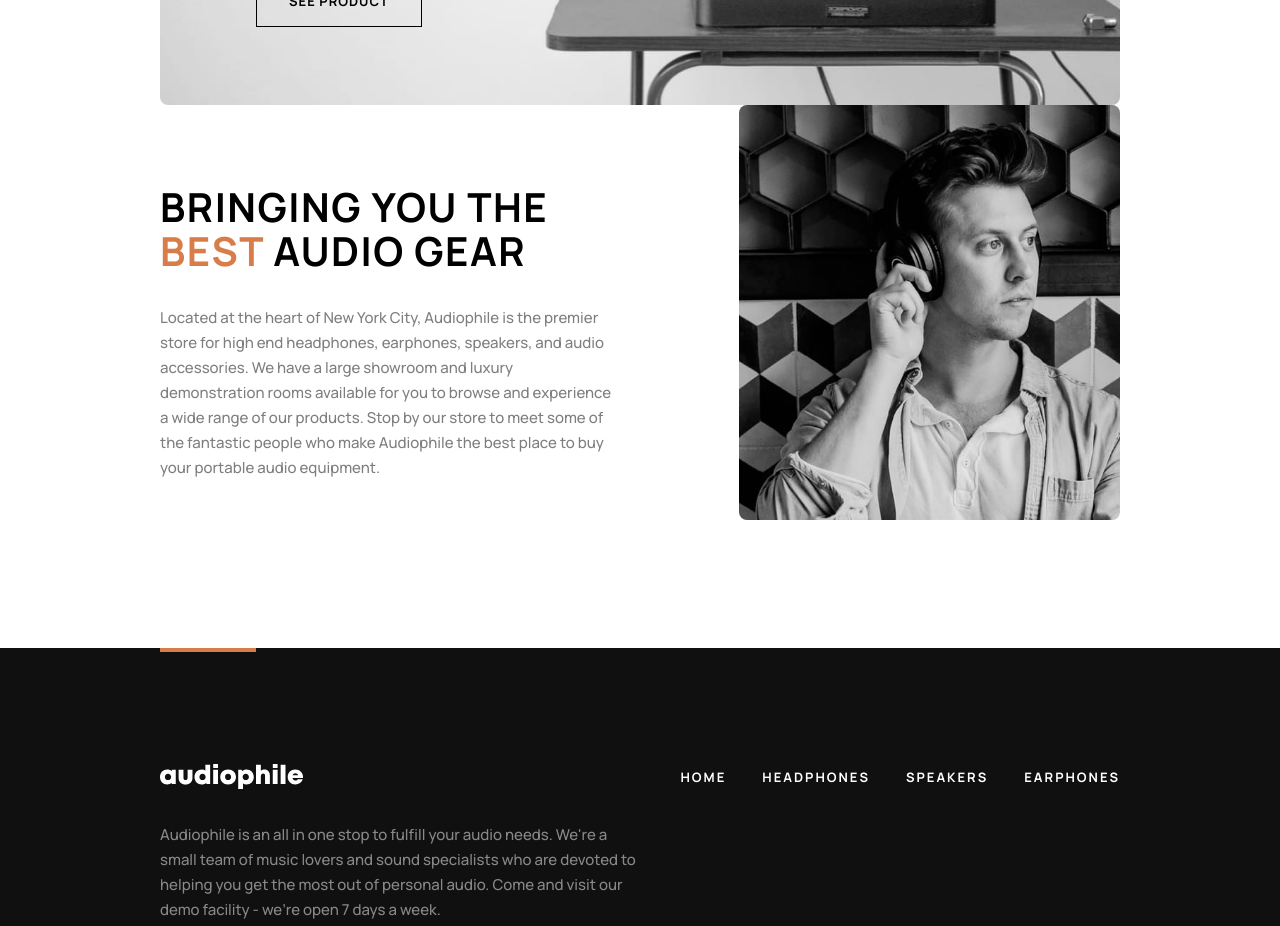
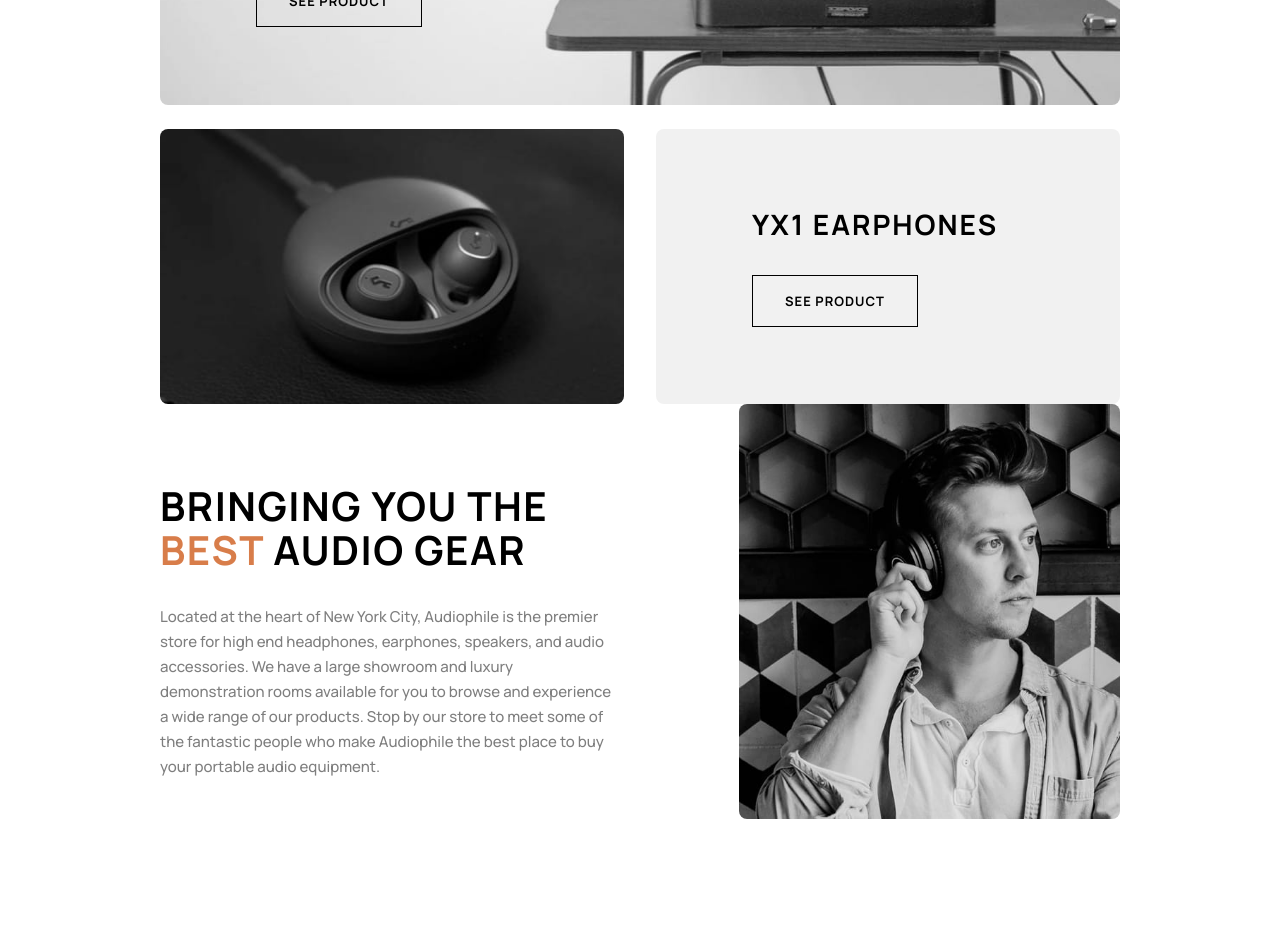
Before and after one commit to ngeorge07/audiophile-website, a Next.js app: page / in a window 1280 px wide. Shown: the part 1640-2566 px from the top of the page. Built offline with nearby package versions, Linux system fonts and the light colour scheme.

Commit message:
feat: build third featured product card

```diff
--- /dev/null
+++ b/components/cards/home-cards/third-featured/ThirdFeatured.mocks.ts
@@ -0,0 +1,7 @@
+import { IThirdFeatured } from './ThirdFeatured';
+
+const base: IThirdFeatured = {};
+
+export const mockThirdFeaturedProps = {
+  base,
+};
--- /dev/null
+++ b/components/cards/home-cards/third-featured/ThirdFeatured.tsx
@@ -0,0 +1,35 @@
+import Image from 'next/image';
+import useWindowWidth from '../../../../utils/useWindowWidth';
+import PrimaryButton from '../../../buttons/primary-button/PrimaryButton';
+
+export interface IThirdFeatured {}
+
+const ThirdFeatured: React.FC<IThirdFeatured> = () => {
+  const { screenWidth } = useWindowWidth();
+  const imagePath =
+    screenWidth < 600 ? 'mobile' : screenWidth < 1050 ? 'tablet' : 'desktop';
+
+  return (
+    <article className="flex flex-col gap-6 md:flex-row md:gap-3 lg:gap-8">
+      <div className="md:w-1/2 relative">
+        <Image
+          src={`/home/${imagePath}/image-earphones-yx1.jpg`}
+          alt="author"
+          width={screenWidth < 600 ? 654 : screenWidth < 1050 ? 678 : 540}
+          height={screenWidth < 600 ? 400 : screenWidth < 1050 ? 640 : 320}
+          layout="responsive"
+          className="rounded-lg"
+        />
+      </div>
+
+      <div className="bg-primary rounded-lg md:w-1/2 flex">
+        <div className="self-center ml-6 md:ml-10 lg:ml-24">
+          <h3 className="font-h4 mb-8">YX1 EARPHONES</h3>
+          <PrimaryButton as="a" label="see product" ghost={true} />
+        </div>
+      </div>
+    </article>
+  );
+};
+
+export default ThirdFeatured;
--- a/pages/index.tsx
+++ b/pages/index.tsx
@@ -1,6 +1,7 @@
 import FeaturedProduct from '../components/cards/home-cards/featured-product/FeaturedProduct';
 import HeroImage from '../components/cards/home-cards/hero-image/HeroImage';
 import SecondFeatured from '../components/cards/home-cards/second-featured/SecondFeatured';
+import ThirdFeatured from '../components/cards/home-cards/third-featured/ThirdFeatured';
 import AdvertLayout from '../components/layouts/advert/AdvertLayout';
 import PrimaryLayout from '../components/layouts/primary/PrimaryLayout';
 import CategoriesSection from '../components/navigation/categories-section/CategoriesSection';
@@ -15,6 +16,7 @@ const Home: NextPageWithLayout = () => {
       <section className="mx-6 flex flex-col gap-6 md:mx-10 lg:mx-40">
         <FeaturedProduct />
         <SecondFeatured />
+        <ThirdFeatured />
       </section>
     </>
   );
```
Also changed, not shown: 1 other file (tests, documents, lock files or other folders).
